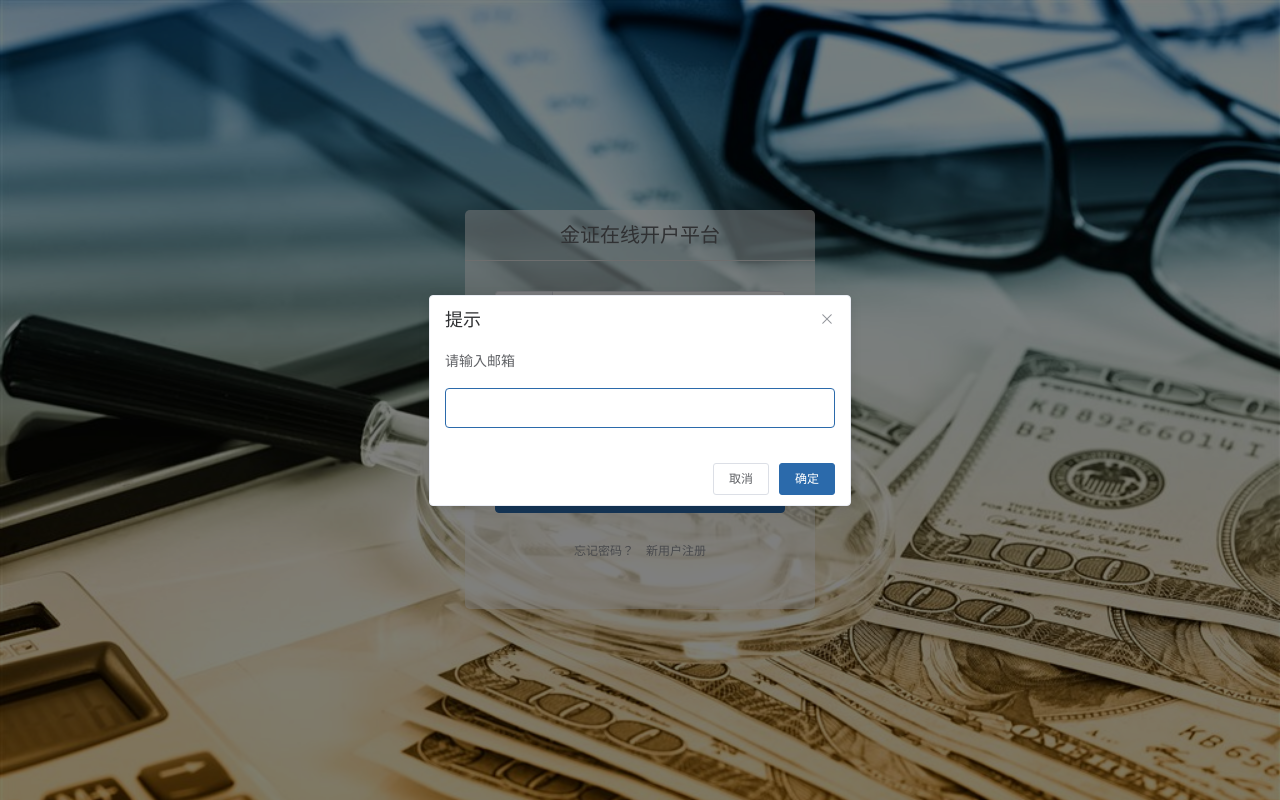
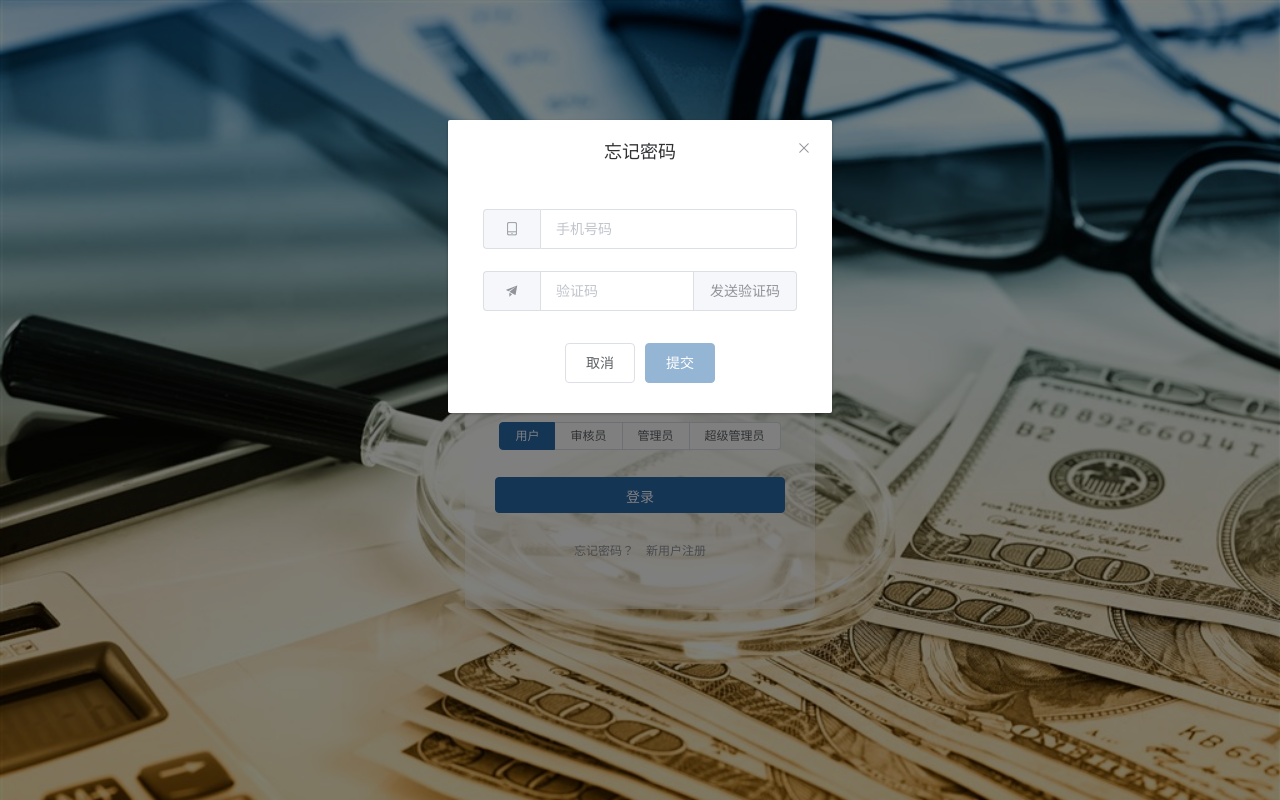
Before and after one commit to chenmianhan/vue-open-account-frontend, a Vue app in the folder vue-openaccount/: page /admin/home#/login in a window 1280 px wide. Both pictures are taken after a click on the button "忘记密码？". Built offline with nearby package versions, Linux system fonts and the light colour scheme.

Commit message:
增加忘记密码功能

```diff
--- a/vue-openaccount/src/pages/Login.vue
+++ b/vue-openaccount/src/pages/Login.vue
@@ -24,14 +24,48 @@
                 <div class="login-btn">
                     <el-button type="primary" @click="submitForm('ruleForm')">登录</el-button>
                 </div>
-                <el-button type="text" class="login-tips" @click="forget">忘记密码？</el-button>
+                <el-button type="text" class="login-tips" @click="isDialogShow = true">忘记密码？</el-button>
                 <el-button type="text" class="login-tips" @click="$router.push({path: '/signup'})">新用户注册</el-button>
             </el-form>
         </div>
+        <!-- 忘记密码 -->
         <div>
-            <el-form>
-
-            </el-form>
+            <el-dialog
+                title="忘记密码"
+                :visible.sync="isDialogShow"
+                width="30%"
+                center>
+                <el-form :model="changeForm" status-icon :rules="rules" ref="changeForm" label-width="0px" class="ms-change-content">
+                    <el-form-item v-show="!isChecked" prop="phone">
+                        <el-input v-model="changeForm.phone" placeholder="手机号码">
+                            <el-button slot="prepend" icon="el-icon-mobile-phone"></el-button>
+                        </el-input>
+                    </el-form-item>
+                    <el-form-item prop="valCode" v-show="!isChecked">
+                        <el-input
+                        type="text" placeholder="验证码" v-model="changeForm.valCode">
+                            <el-button slot="prepend" icon="el-icon-s-promotion"></el-button>
+                            <el-button slot="append" size="mini" :disabled="isDisabled" @click="sendValCode">{{buttonName}}</el-button>
+                        </el-input>
+                    </el-form-item>
+                    <el-form-item prop="newPpassword" v-show="isChecked">
+                        <span>请输入新密码：</span>
+                        <el-input
+                        show-password
+                        type="password" placeholder="新密码" v-model="changeForm.password" @keyup.enter.native="submitChangeForm('changeForm')">
+                            <el-button slot="prepend" icon="el-icon-lock"></el-button>
+                        </el-input>
+                    </el-form-item>
+                </el-form>
+                <div style="text-align: center;">
+                    <el-button @click="isDialogShow = false">取消</el-button>
+                    <el-button type="primary" :disabled="!submitAllowed" @click="submitChangeForm('changeForm')">提交</el-button>
+                </div>
+                <!-- <span slot="footer" class="dialog-footer">
+                    <el-button @click="isDialogShow = false">取消</el-button>
+                    <el-button type="primary" :disabled="!submitAllowed" @click="submitChangeForm('changeForm')">提交</el-button>
+                </span> -->
+            </el-dialog>
         </div>
     </div>
 </template>
@@ -58,11 +92,27 @@
                 const reg = /^1[3|4|5|7|8][0-9]\d{8}$/;
                 console.log(reg.test(value));
                 if (reg.test(value)) {//格式正确
-                    callback();
+                    this.$axios.get('/api/checkPhone',{params:{phone: value}})
+                    .then(function(response){
+                        console.log(response);
+                        var code = response.data.code;
+                        if (code == '301'){
+                            that.isDisabled = false;
+                            return callback();
+                        }else if (code =='300'){
+                            return callback(new Error('该手机号未注册！请先注册'));
+                        }else{
+                            return callback(new Error('服务器异常'));
+                        }
+                    }).catch(function(error){
+                        console.log(error);
+                        return callback(new Error('服务器异常'));
+                    });
                 } else {//格式错误
                     return callback(new Error('请输入格式正确的手机号（长度11位）'));
                 }
             };
+
             var validateAdminId = (rule, value, callback) => {
                 //验证非用户账号格式是否正确
                 const reg = /^[A-Za-z0-9]{1,12}$/;
@@ -74,16 +124,59 @@
                 }
                 callback();
             };
+
             var validatePass = (rule, value, callback) => {
                 //验证密码格式是否正确
                 if (!value)
                     return callback(new Error('请输入密码'));
                 else if (value.length > 12)
                     return callback(new Error('长度不超过12位'))
-                else
+                else{
+                    this.submitAllowed = true;
                     callback();
+                }
             };
+            //验证码检查
+            var validateCode = (rule, value, callback) => {
+                var that = this;
+                if (value != ''){
+                    const postData = {
+                        checkNum: value,
+                    }
+                    this.$axios.get('/api/checkNum', {params:{checkNum: value}})
+                    .then(function(response){
+                        console.log(response);
+                        if (response.data.code == '302'){
+                            that.isChecked = true;
+                            that.$message({
+                                message:'验证码正确',
+                                type: 'success'
+                            })
+                            callback();
+                        }else if(response.data.code == '303'){
+                            return callback(new Error('验证码错误'));
+                        }else{
+                            return callback(new Error('服务器异常'));
+                        }
+                    }).catch(function(error){
+                        console.log(error);
+                    })
+                }
+            };
+
             return {
+                isDialogShow: false,
+                isChecked: false,
+                isDisabled: true,
+                submitAllowed:false,
+
+                buttonName: "发送验证码",
+
+                changeForm:{
+                    phone: '',//用户手机号
+                    valCode: '', //短信验证码
+                    newPassword: '',//密码
+                },
                 //表单格式
                 ruleForm: {
                     username: '',//用户id||手机号
@@ -98,30 +191,66 @@
                     password: [
                         { validator: validatePass, trigger: 'blur'}
                     ],
+                    newPassword: [
+                        { validator: validatePass, trigger: 'blur'}
+                    ],
                     role: [
                         { required: !null, message: '请选择您的账号类别', trigger: 'blur'}
+                    ],
+                    phone: [
+                        { validator: validatePhone, trigger:'blur'}
+                    ],
+                    valCode:[
+                        { validator: validateCode, trigger: 'blur'}
                     ]
                 },
                 isLogin: false //登录状态变量
             }
         },
         methods: {
-            forget(){
-                this.$prompt('请输入邮箱', '提示', {
-                confirmButtonText: '确定',
-                cancelButtonText: '取消',
-                inputPattern: /[\w!#$%&'*+/=?^_`{|}~-]+(?:\.[\w!#$%&'*+/=?^_`{|}~-]+)*@(?:[\w](?:[\w-]*[\w])?\.)+[\w](?:[\w-]*[\w])?/,
-                inputErrorMessage: '邮箱格式不正确'
-                }).then(({ value }) => {
-                this.$message({
-                    type: 'success',
-                    message: '已发送验证码至你的邮箱: ' + value
-                });
-                }).catch(() => {
-                this.$message({
-                    type: 'info',
-                    message: '取消输入'
-                });
+            sendValCode(){//60秒计时器以及发送验证码
+                var that = this;
+                const postData = {
+                    phone: this.ruleForm.username,
+                }
+                console.log(postData);
+
+                this.$axios.post('/api/askForCheckSum', this.$Qs.stringify(postData)
+                ).then(function(response){
+                    console.log(response);
+                    if (response.data.code == '308'){
+                        const TIME_COUNT = 60;
+                        that.count = TIME_COUNT;
+                        that.timer = window.setInterval(() => {
+                            if (that.count > 0 && that.count <= TIME_COUNT){
+                                that.isDisabled = true;
+                                that.count--;
+                                that.buttonName = that.count + 's后重新获取';
+                            }else{
+                                that.isDisabled = false;
+                                that.buttonName = '发送验证码';
+                                clearInterval(that.timer);
+                                that.timer = null;
+                            }
+                        }, 1000)
+                    }else if(response.data.code =='100015'){
+                        that.$msgbox({
+                            type: 'error',
+                            message:'手机号不合法'
+                        });
+                    }else{
+                        that.$msgbox({
+                            type:'error',
+                            message:'服务器异常'
+                        })
+                    }
+                }).catch(function(error){
+                    console.log(error);
+                    that.$msgbox({
+                        type:'error',
+                        title:'连接失败',
+                        message:'发送短信验证码失败！'
+                    })
                 });
             },
             //表单验证，主要验证输入格式是否正确；验证正确后向后端传输数据
@@ -130,10 +259,11 @@
                     if (valid) {
                         //前->后端传输
                         var that = this;
+
                         const postData = {//打包传输数据，类型均为string
-                            account: that.ruleForm.username,
-                            password: that.ruleForm.password,
-                            role: String(that.ruleForm.role)
+                            account: that.formName.username,
+                            password: that.formName.password,
+                            role: String(that.formName.role)
                         }
                         console.log(postData);
                         console.log(this.$Qs.stringify(postData));
@@ -184,16 +314,54 @@
                             });
                             console.log('error', error);
                         })
-                        //将用户名缓存
-                        sessionStorage.setItem('ms_username',this.ruleForm.account);
-                        //this.$router.push('/login/warning');//暂时直接跳转风险提示界面
-                        // console.log('submit!');
                     } else {
                         // console.log('error submit!!');
                         // return false;
                     }
                 });
             },
+
+            submitChangeForm(formName){
+                this.$refs[formName].validate((valid) => {
+                    if (valid) {
+                        var that = this;
+                        const postData = {
+                            phone: this.formName.phone,
+                            newPassword: this.formName.newPassword
+                        }
+                        console.log(this.$Qs.stringify(postData));
+                        this.$axios.post('/api/updatePassword',this.$Qs.stringify(postData)
+                        ).then(function(response){
+                            console.log('response', response);
+                            if (response.data.code =='306'){
+                                that.$message({
+                                    type:'success',
+                                    message:'修改成功！'
+                                });
+                                that.isDialogShow = false;
+                            }else if (response.data.code == '307'){
+                                that.$message({
+                                    type:'error',
+                                    message:'系统异常！'
+                                })
+                            }else{
+                                that.$message({
+                                    type:'error',
+                                    message:'未知状态码'
+                                })
+                            }
+                        }).catch(function(error){
+                            console.log(error);
+                            that.$$msgbox({
+                                type:'error',
+                                title:'连接失败',
+                                message:'与后台服务器通讯失败！'
+                            })
+                        });
+                    }
+                });
+            },
+
             goPage(){
                 var that = this;
                 this.$axios.post('/api/getReviewResult').then(function(response){
@@ -268,6 +436,9 @@
     .ms-content{
         padding: 30px 30px;
     }
+    .ms-change-content{
+        padding: 10px;
+    }
     .login-btn{
         text-align: center;
     }
```
